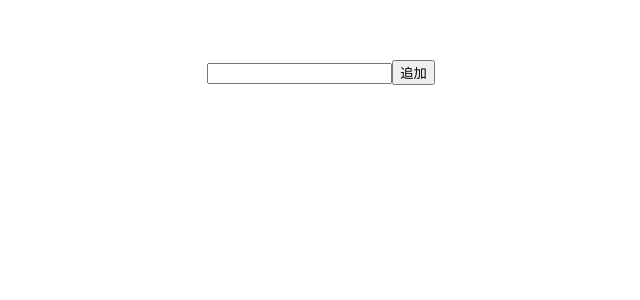
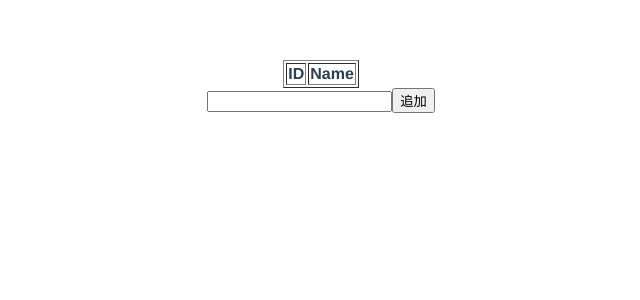
Before and after one commit to YoshitoYanagihara/IndexedDBTest, a Vue app in the folder indexed_db_test/: page / in a window 1280 px wide. Shown: the top 300 px of the page, without its empty margins (319-959 px from the left). Built offline with nearby package versions, Linux system fonts and the light colour scheme.

Commit message:
ユーザテーブルComponent実装

```diff
--- a/indexed_db_test/src/App.vue
+++ b/indexed_db_test/src/App.vue
@@ -1,27 +1,40 @@
 <template>
   <div id="app">
+    <UserTable :list="userList" />
     <AddUserForm @input="addUser" />
   </div>
 </template>
 
 <script>
 import userStore from './modules/UserStore';
+import UserTable from './components/UserTable.vue';
 import AddUserForm from './components/AddUserForm.vue';
 
 export default {
   name: 'App',
   components: {
+    UserTable,
     AddUserForm,
   },
-  mounted: async function () {
-    try {
-      const list = await userStore.getAll();
-      console.log(list);
-    } catch (error) {
-      console.error(error);
+  data: function () {
+    return {
+      userList: [],
     }
   },
+  mounted: async function () {
+    await this.updateUserList();
+  },
   methods: {
+    /**
+     * ユーザリスト更新
+     */
+    async updateUserList() {
+      try {
+        this.userList = await userStore.getAll();
+      } catch (error) {
+        console.error(error);
+      }
+    },
     /**
      * ユーザ追加
      */
@@ -29,6 +42,7 @@ export default {
       try {
         await userStore.insert(name);
         alert("追加しました");
+        this.updateUserList();
       } catch (error) {
         console.error(error);
       }
--- /dev/null
+++ b/indexed_db_test/src/components/UserTable.vue
@@ -0,0 +1,26 @@
+<template>
+    <div class="user-table" align="center">
+        <table border="1">
+            <thead>
+                <tr>
+                    <th>ID</th><th>Name</th>
+                </tr>
+            </thead>
+            <tbody>
+                <tr v-for="item in list" :key="item.id">
+                    <td>{{ item.id }}</td>
+                    <td>{{ item.name }}</td>
+                </tr>
+            </tbody>
+        </table>
+    </div>
+</template>
+
+<script>
+export default {
+    name: "UserTable",
+    props: {
+        list: Array,
+    },
+}
+</script>
```
